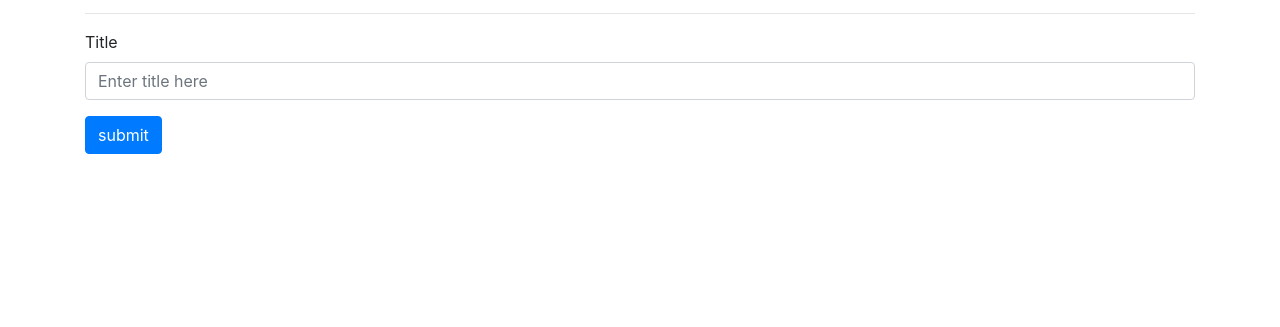
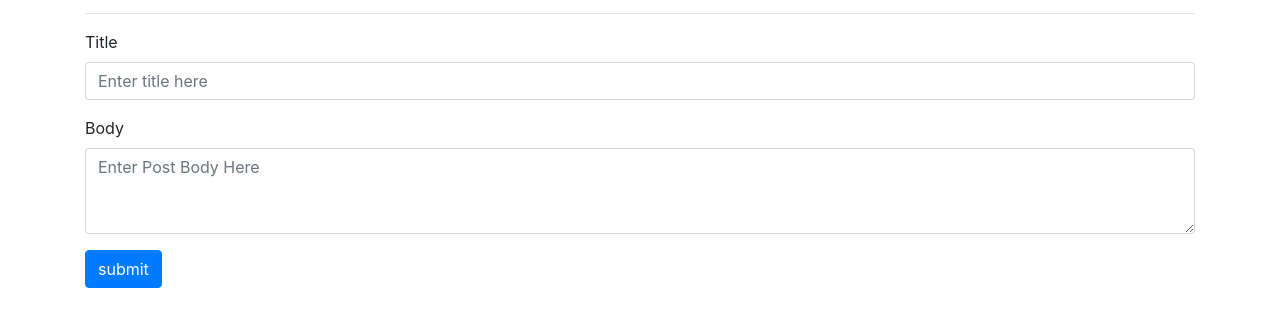
Before and after one commit to PJMantoss/fetch-API, a plain HTML site: page index.html in a window 1280 px wide. Shown: the part 51-378 px from the top of the page. Drawn offline with nearby package versions, Linux system fonts and the light colour scheme.

Commit message:
update markup

```diff
--- a/index.html
+++ b/index.html
@@ -25,7 +25,14 @@
                 >
             </div>
 
-            <div class="form-group"></div>
+            <div class="form-group">
+                <label for="bodyInput">Body</label>
+                <textarea
+                    name="bodyInput"
+                    id="bodyInput"
+                    class="form-control" rows="3"
+                    placeholder="Enter Post Body Here"></textarea>
+            </div>
 
             <input type="submit" value="submit" class="btn btn-primary">
         </form>
```
